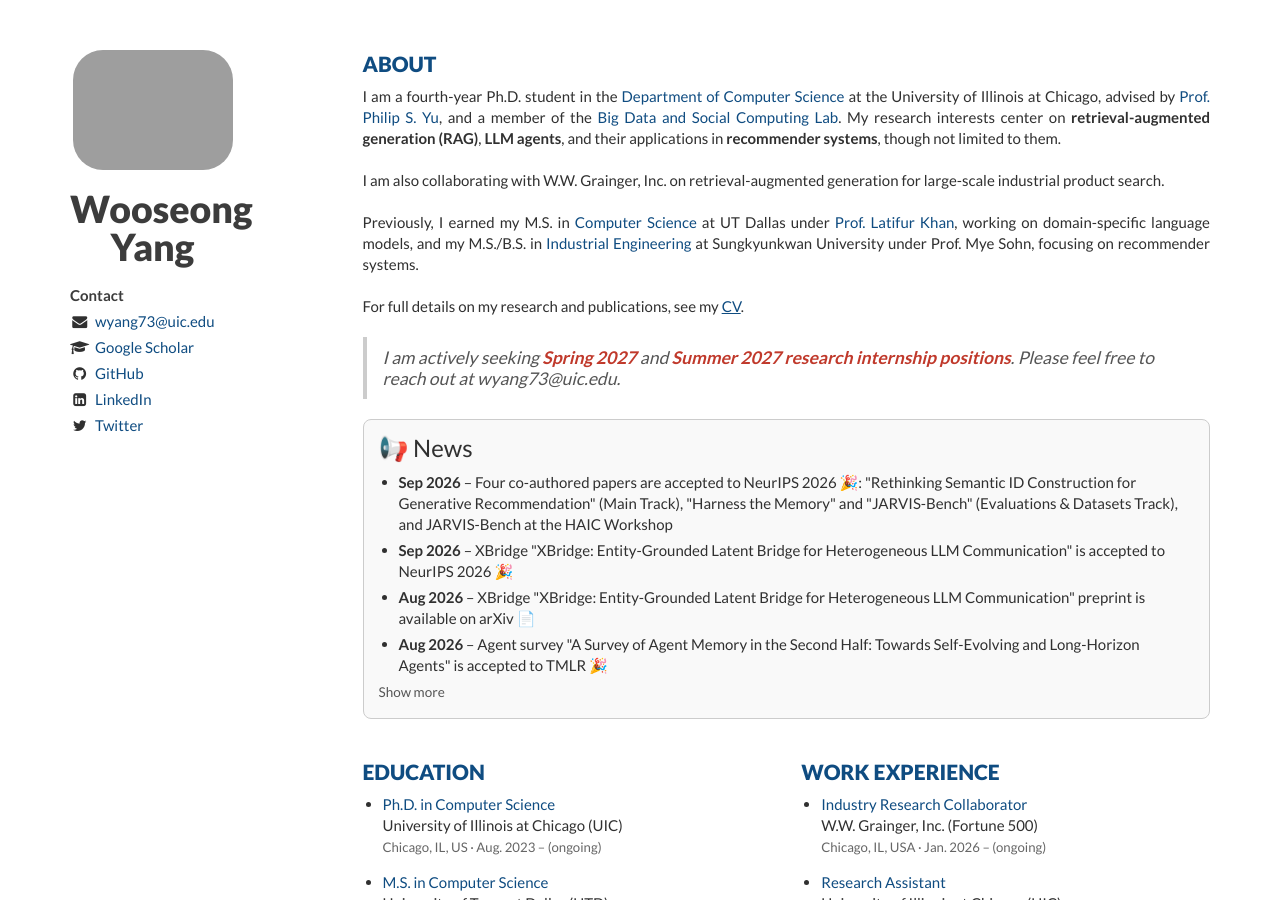
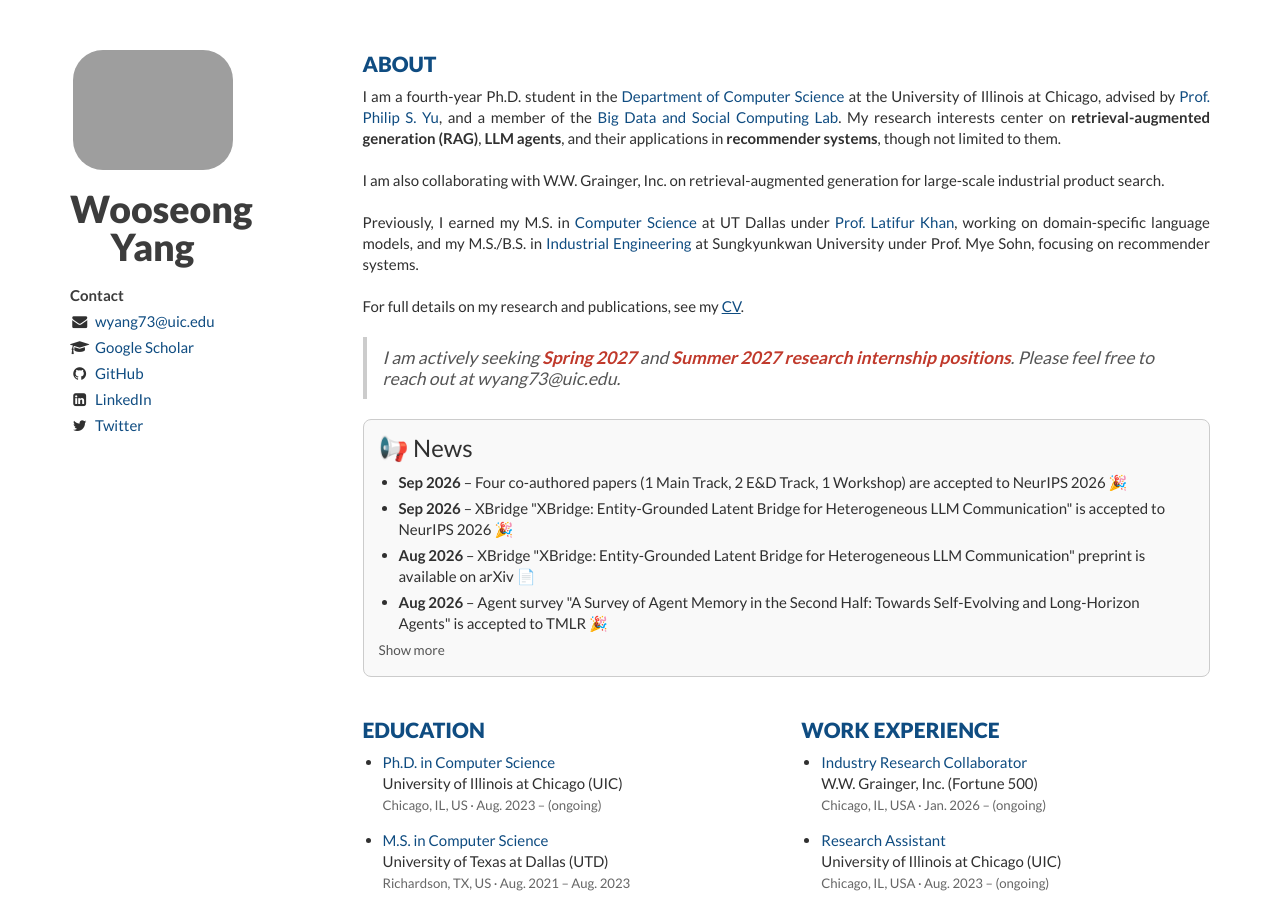
Before and after one commit to WooseongYang/WooseongYang.github.io, a Jekyll site: the page built from index.html, in a window 1280 px wide and 900 px high. Built offline with Jekyll 4.4.1, drawn with Linux system fonts in a browser that asks for light colours; nearby versions of some CDN libraries; the list of posts is cut into pages by our own code.

Commit message:
Shorten co-authored NeurIPS news item
Co-Authored-By: Claude Opus 5.5 (1M context) <noreply@anthropic.com>

```diff
--- a/_includes/about.html
+++ b/_includes/about.html
@@ -23,7 +23,7 @@
 <div style="border: 1px solid #ccc; border-radius: 8px; padding: 15px; background-color: #f9f9f9; margin: 20px 0;">
   <h3 style="margin-top: 0;">📢 News</h3>
   <ul style="padding-left: 20px; margin: 0;">
-    <li><strong>Sep 2026</strong> &ndash; Four co-authored papers are accepted to NeurIPS 2026 🎉: "Rethinking Semantic ID Construction for Generative Recommendation" (Main Track), "Harness the Memory" and "JARVIS-Bench" (Evaluations &amp; Datasets Track), and JARVIS-Bench at the HAIC Workshop</li>
+    <li><strong>Sep 2026</strong> &ndash; Four co-authored papers (1 Main Track, 2 E&amp;D Track, 1 Workshop) are accepted to NeurIPS 2026 🎉</li>
     <li><strong>Sep 2026</strong> &ndash; XBridge "XBridge: Entity-Grounded Latent Bridge for Heterogeneous LLM Communication" is accepted to NeurIPS 2026 🎉</li>
     <li><strong>Aug 2026</strong> &ndash; XBridge "XBridge: Entity-Grounded Latent Bridge for Heterogeneous LLM Communication" preprint is available on arXiv 📄</li>
     <li><strong>Aug 2026</strong> &ndash; Agent survey "A Survey of Agent Memory in the Second Half: Towards Self-Evolving and Long-Horizon Agents" is accepted to TMLR 🎉</li>
```
